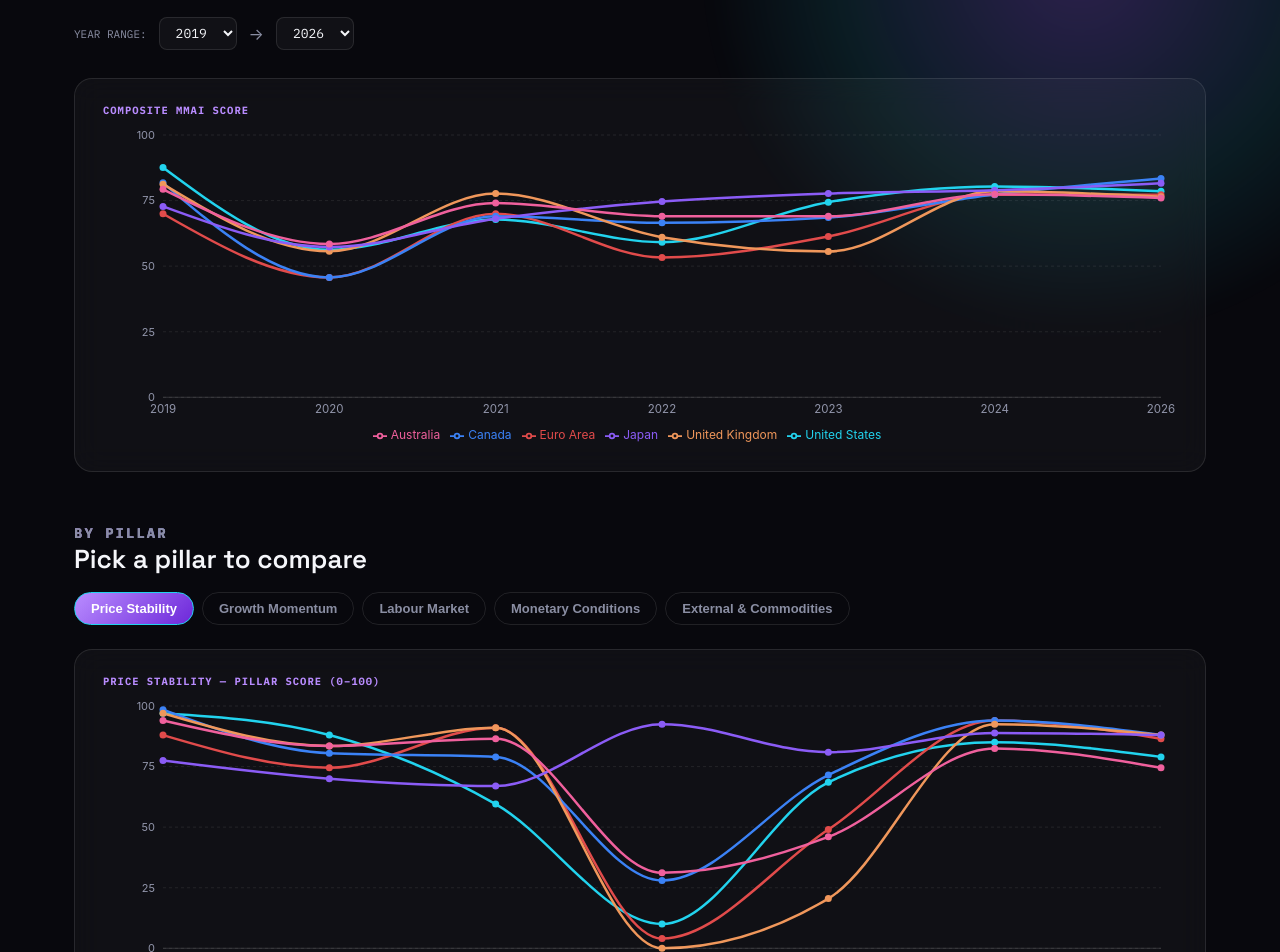
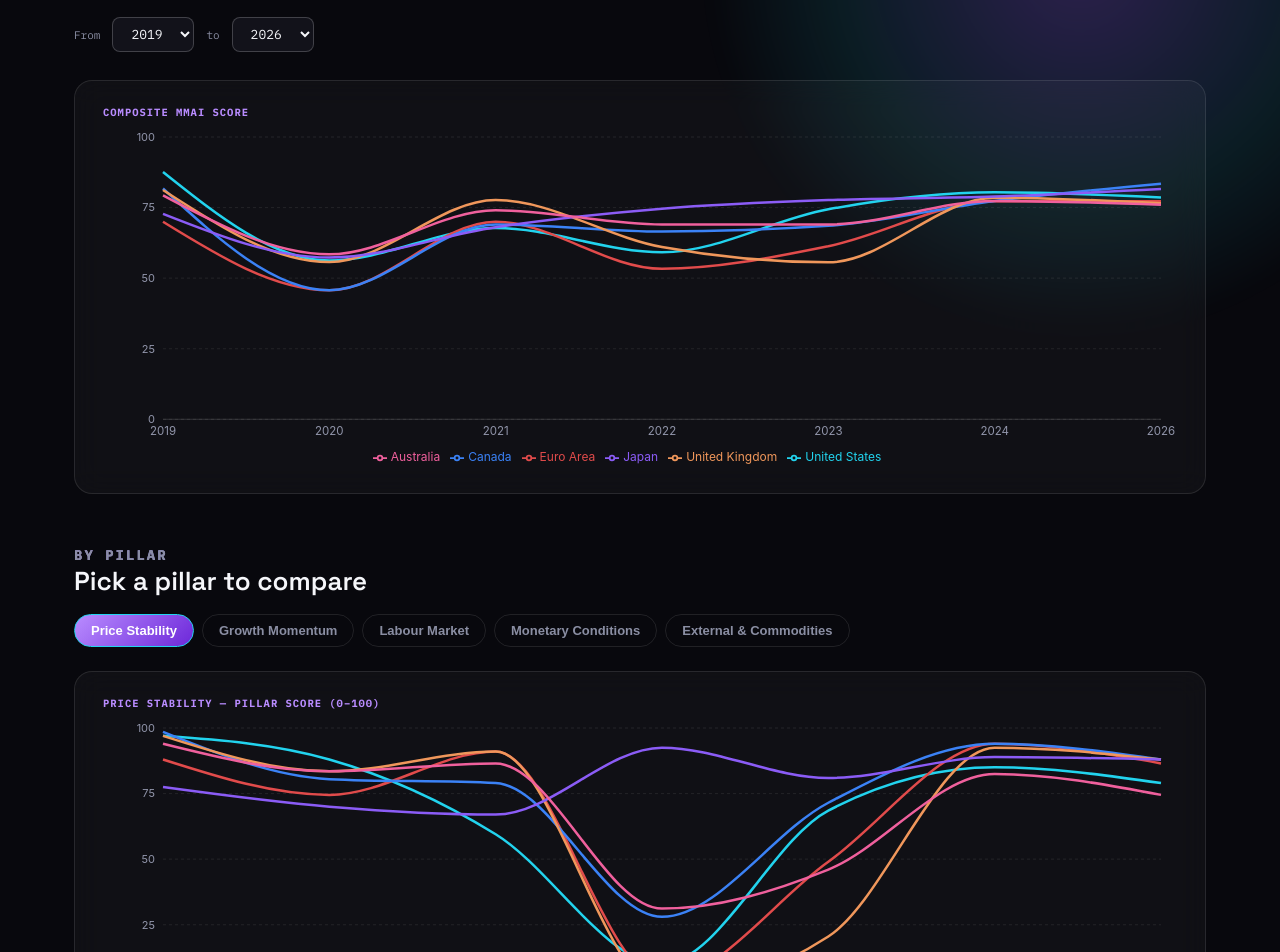
Before and after one commit to Moshnib/mmai-app, a Next.js app: page /compare in a window 1280 px wide. Shown: the part 200-1152 px from the top of the page. Built offline with nearby package versions, Linux system fonts and the light colour scheme.

Commit message:
Fix dropdown colors and chart clutter on Compare page

```diff
--- a/app/compare/ComparePageInner.tsx
+++ b/app/compare/ComparePageInner.tsx
@@ -101,13 +101,13 @@ export default function ComparePageInner() {
           </div>
 
           <div style={{ display: "flex", gap: 12, alignItems: "center", flexWrap: "wrap", margin: "20px 0 28px" }}>
-            <span style={{ fontFamily: "IBM Plex Mono, monospace", fontSize: 11, color: "var(--slate)" }}>YEAR RANGE:</span>
+            <span style={{ fontFamily: "IBM Plex Mono, monospace", fontSize: 11, color: "var(--slate)" }}>From</span>
             <select value={fromYear} onChange={(e) => setFromYear(e.target.value)} style={selectStyle}>
-              {allYears.map((y) => <option key={y} value={y}>{y}</option>)}
+              {allYears.map((y) => <option key={y} value={y} style={optionStyle}>{y}</option>)}
             </select>
-            <span style={{ color: "var(--slate)" }}>→</span>
+            <span style={{ fontFamily: "IBM Plex Mono, monospace", fontSize: 11, color: "var(--slate)" }}>to</span>
             <select value={toYear} onChange={(e) => setToYear(e.target.value)} style={selectStyle}>
-              {allYears.map((y) => <option key={y} value={y}>{y}</option>)}
+              {allYears.map((y) => <option key={y} value={y} style={optionStyle}>{y}</option>)}
             </select>
           </div>
 
@@ -115,7 +115,7 @@ export default function ComparePageInner() {
             <div style={{ fontFamily: "IBM Plex Mono, monospace", fontSize: 10.5, fontWeight: 700, color: "var(--gold-deep)", letterSpacing: 1, marginBottom: 10 }}>
               COMPOSITE MMAI SCORE
             </div>
-            <TrendChart series={compositeSeries} height={320} yDomain={[0, 100]} />
+            <TrendChart series={compositeSeries} height={340} yDomain={[0, 100]} showDots={false} />
           </div>
         </div>
       </div>
@@ -148,14 +148,14 @@ export default function ComparePageInner() {
             <div style={{ fontFamily: "IBM Plex Mono, monospace", fontSize: 10.5, fontWeight: 700, color: "var(--gold-deep)", letterSpacing: 1, marginBottom: 10 }}>
               {PILLAR_NAMES[selectedPillar].toUpperCase()} — PILLAR SCORE (0–100)
             </div>
-            <TrendChart series={pillarScoreSeries} height={300} yDomain={[0, 100]} />
+            <TrendChart series={pillarScoreSeries} height={320} yDomain={[0, 100]} showDots={false} />
           </div>
 
           <div style={{ background: "rgba(255,255,255,0.035)", border: "1px solid var(--hair)", borderRadius: 18, padding: "24px 28px", backdropFilter: "blur(14px)" }}>
             <div style={{ fontFamily: "IBM Plex Mono, monospace", fontSize: 10.5, fontWeight: 700, color: "var(--gold-deep)", letterSpacing: 1, marginBottom: 10 }}>
               {RAW_FIELD[selectedPillar].label.toUpperCase()} — RAW RATE
             </div>
-            <TrendChart series={rawIndicatorSeries} height={300} yLabel={RAW_FIELD[selectedPillar].unit} />
+            <TrendChart series={rawIndicatorSeries} height={320} yLabel={RAW_FIELD[selectedPillar].unit} showDots={false} />
           </div>
         </div>
       </div>
@@ -170,6 +170,20 @@ export default function ComparePageInner() {
 }
 
 const selectStyle: React.CSSProperties = {
-  padding: "6px 12px", borderRadius: 8, border: "1px solid var(--hair)",
-  background: "rgba(255,255,255,0.04)", color: "var(--ink)", fontSize: 13, fontFamily: "IBM Plex Mono, monospace",
+  padding: "7px 14px",
+  borderRadius: 8,
+  border: "1px solid rgba(255,255,255,0.2)",
+  background: "#12121A", // solid, not translucent -- native <option> lists often
+                          // ignore rgba/transparent backgrounds on the parent
+                          // <select> and fall back to a jarring default, which
+                          // is what caused the reported color problem.
+  color: "#F5F6FA",
+  fontSize: 13,
+  fontFamily: "IBM Plex Mono, monospace",
+  cursor: "pointer",
 };
+
+const optionStyle: React.CSSProperties = {
+  background: "#12121A",
+  color: "#F5F6FA",
+};
--- a/components/TrendChart.tsx
+++ b/components/TrendChart.tsx
@@ -15,12 +15,14 @@ export default function TrendChart({
   yDomain,
   yLabel,
   showLegend = true,
+  showDots = true,
 }: {
   series: Series[];
   height?: number;
   yDomain?: [number, number];
   yLabel?: string;
   showLegend?: boolean;
+  showDots?: boolean;
 }) {
   // Recharts wants one array of objects keyed by series name, not separate arrays.
   const years = Array.from(new Set(series.flatMap((s) => s.data.map((d) => d.year)))).sort();
@@ -59,7 +61,7 @@ export default function TrendChart({
             name={s.name}
             stroke={s.color}
             strokeWidth={2.5}
-            dot={{ r: 3.5, fill: s.color, strokeWidth: 0 }}
+            dot={showDots ? { r: 3.5, fill: s.color, strokeWidth: 0 } : false}
             activeDot={{ r: 5.5 }}
             connectNulls
           />
```
